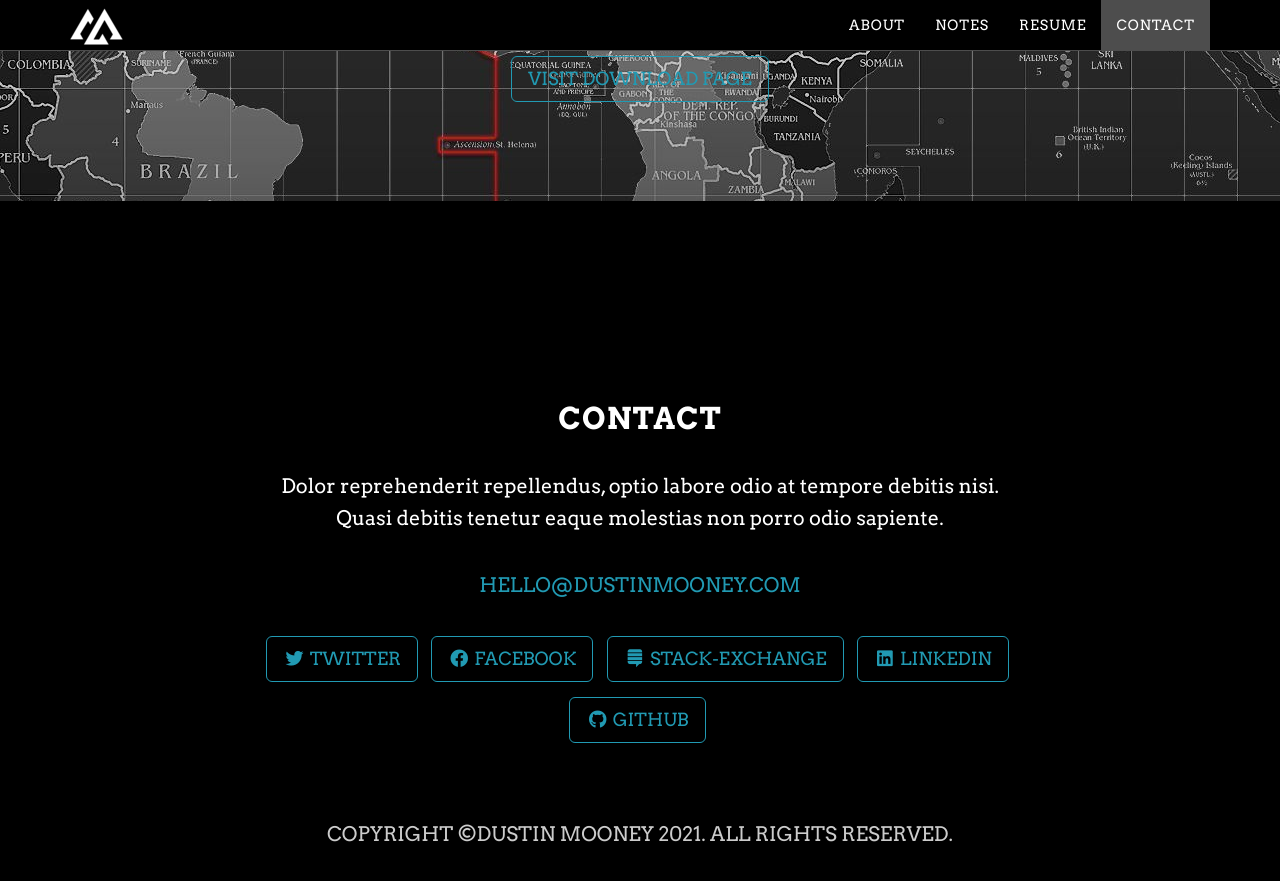
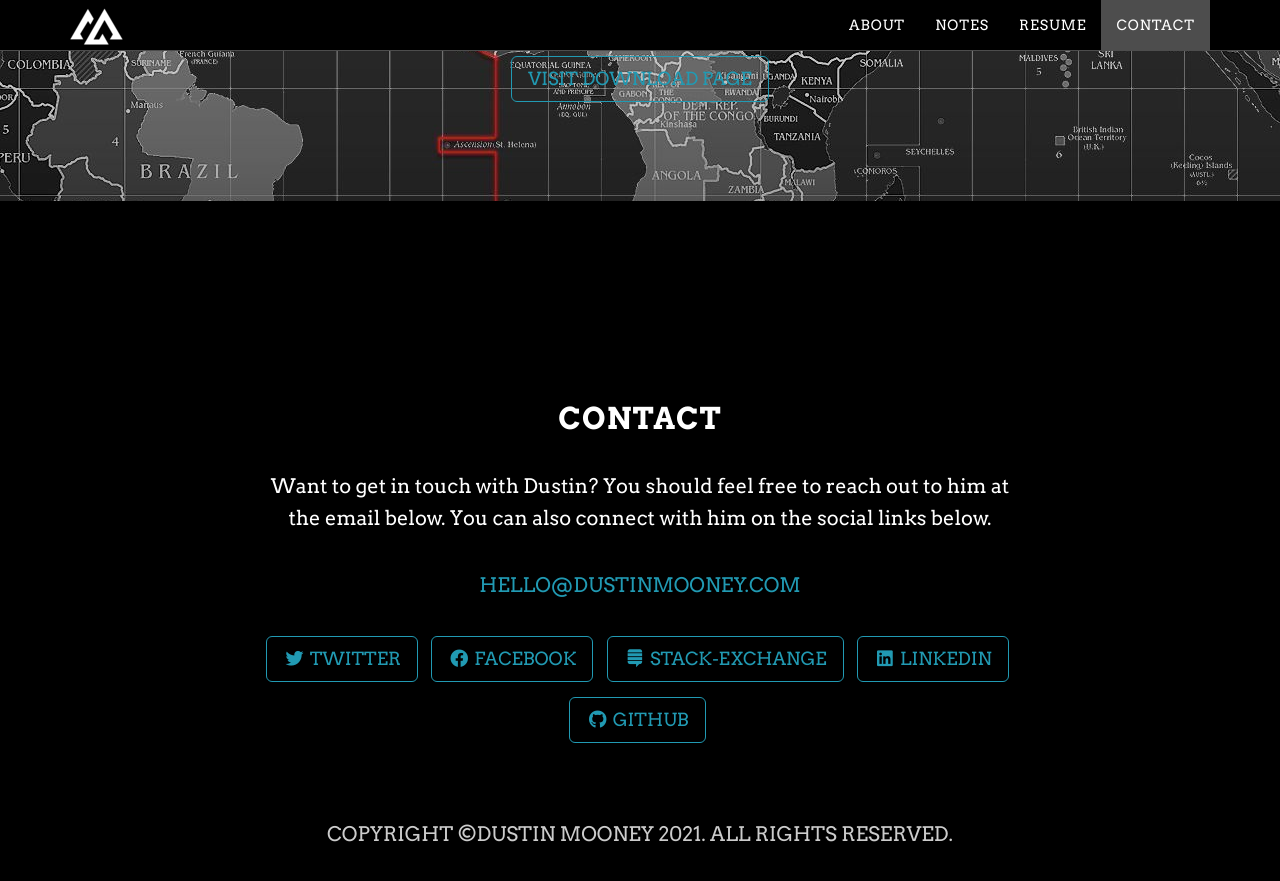
Before and after one commit to dustinwmooney/dustinmooney.website, a Jekyll site: the page built from index.html, in a window 1280 px wide and 900 px high, scrolled down 2976 px. Shown: the top 881 px of the window. Built offline with Jekyll 4.4.1, drawn with Linux system fonts in a browser that asks for light colours; nearby versions of some CDN libraries.

Commit message:
Update contact.html

```diff
--- a/_includes/contact.html
+++ b/_includes/contact.html
@@ -3,7 +3,7 @@
         <div class="row">
             <div class="col-lg-8 col-lg-offset-2">
                 <h2>Contact</h2>
-                <p>Dolor reprehenderit repellendus, optio labore odio at tempore debitis nisi. Quasi debitis tenetur eaque molestias non porro odio sapiente.</p>
+                <p>Want to get in touch with Dustin? You should feel free to reach out to him at the email below. You can also connect with him on the social links below.</p>
                 <p><a href=HELLO@DUSTINMOONEY.COM}">HELLO@DUSTINMOONEY.COM</a>
                 </p>
                 <ul class="list-inline banner-social-buttons">
```
